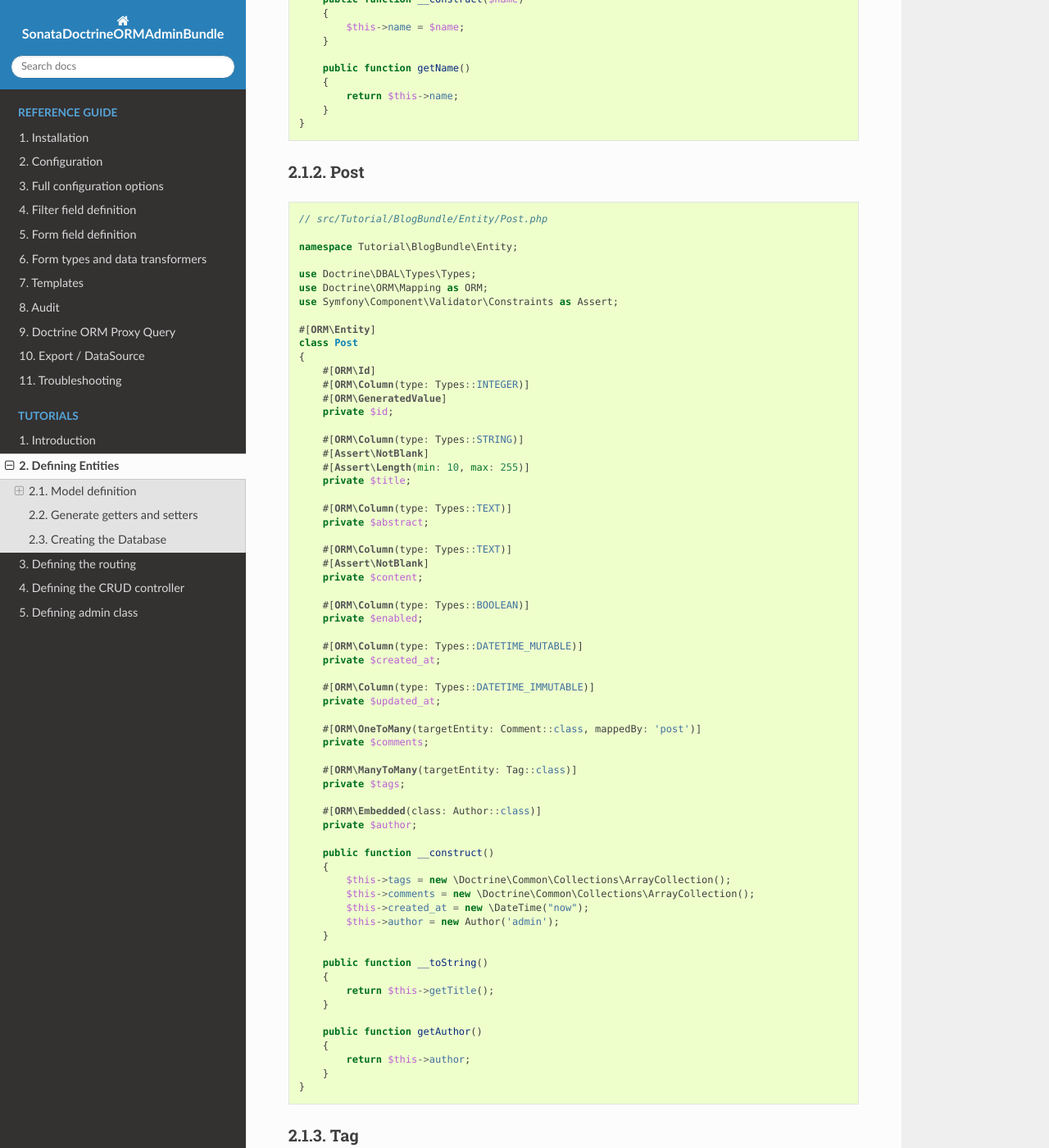
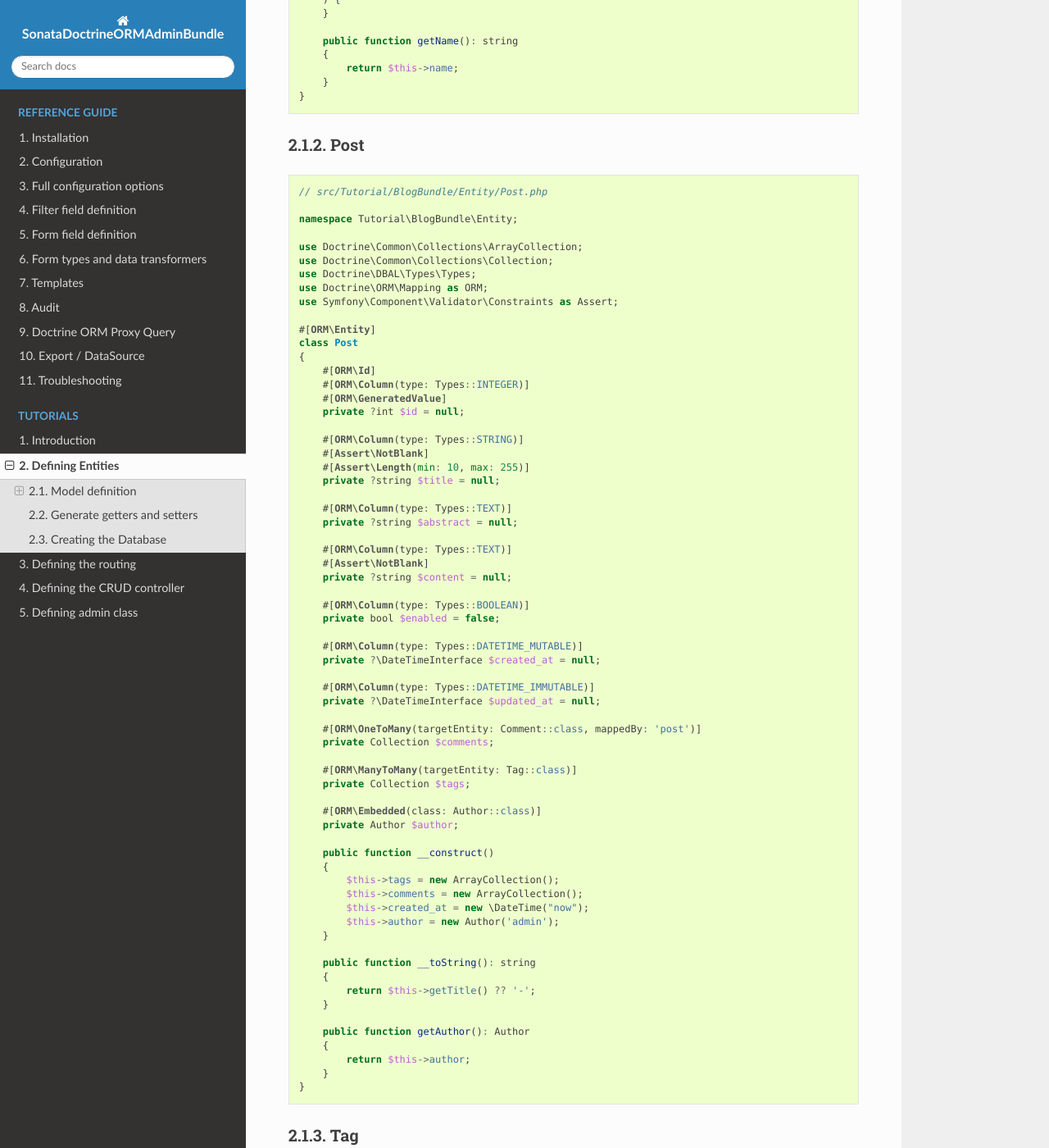
Before and after one commit to sonata-project/SonataDoctrineORMAdminBundle, a Sphinx documentation site: the page built from docs/tutorial/creating_your_first_admin_class/defining_entities.rst, in a window 1280 px wide and 1400 px high, scrolled down 627 px. Shown: the whole window at 82% size. Built offline with Sphinx 7.4.7 and the Read the Docs theme 2.0.0, drawn with Linux system fonts in a browser that asks for light colours; some of the changed text lies outside the part shown.

Commit message:
Actualizar defining_entities.rst

```diff
--- a/docs/tutorial/creating_your_first_admin_class/defining_entities.rst
+++ b/docs/tutorial/creating_your_first_admin_class/defining_entities.rst
@@ -31,15 +31,13 @@ Author
     #[ORM\Embeddable]
     class Author
     {
-        #[ORM\Column(type: Types::STRING)]
-        private $name;
-
-        public function __construct($name)
-        {
-            $this->name = $name;
+        public function __construct(
+            #[ORM\Column(type: Types::STRING)]
+            private string $name
+        ) {
         }
 
-        public function getName()
+        public function getName(): string
         {
             return $this->name;
         }
@@ -54,6 +52,8 @@ Post
 
     namespace Tutorial\BlogBundle\Entity;
 
+    use Doctrine\Common\Collections\ArrayCollection;
+    use Doctrine\Common\Collections\Collection;
     use Doctrine\DBAL\Types\Types;
     use Doctrine\ORM\Mapping as ORM;
     use Symfony\Component\Validator\Constraints as Assert;
@@ -64,52 +64,52 @@ Post
         #[ORM\Id]
         #[ORM\Column(type: Types::INTEGER)]
         #[ORM\GeneratedValue]
-        private $id;
+        private ?int $id = null;
 
         #[ORM\Column(type: Types::STRING)]
         #[Assert\NotBlank]
         #[Assert\Length(min: 10, max: 255)]
-        private $title;
+        private ?string $title = null;
 
         #[ORM\Column(type: Types::TEXT)]
-        private $abstract;
+        private ?string $abstract = null;
 
         #[ORM\Column(type: Types::TEXT)]
         #[Assert\NotBlank]
-        private $content;
+        private ?string $content = null;
 
         #[ORM\Column(type: Types::BOOLEAN)]
-        private $enabled;
+        private bool $enabled = false;
 
         #[ORM\Column(type: Types::DATETIME_MUTABLE)]
-        private $created_at;
+        private ?\DateTimeInterface $created_at = null;
 
         #[ORM\Column(type: Types::DATETIME_IMMUTABLE)]
-        private $updated_at;
+        private ?\DateTimeInterface $updated_at = null;
 
         #[ORM\OneToMany(targetEntity: Comment::class, mappedBy: 'post')]
-        private $comments;
+        private Collection $comments;
 
         #[ORM\ManyToMany(targetEntity: Tag::class)]
-        private $tags;
+        private Collection $tags;
 
         #[ORM\Embedded(class: Author::class)]
-        private $author;
+        private Author $author;
 
         public function __construct()
         {
-            $this->tags = new \Doctrine\Common\Collections\ArrayCollection();
-            $this->comments = new \Doctrine\Common\Collections\ArrayCollection();
+            $this->tags = new ArrayCollection();
+            $this->comments = new ArrayCollection();
             $this->created_at = new \DateTime("now");
             $this->author = new Author('admin');
         }
 
-        public function __toString()
+        public function __toString(): string
         {
-            return $this->getTitle();
+            return $this->getTitle() ?? '-';
         }
 
-        public function getAuthor()
+        public function getAuthor(): Author
         {
             return $this->author;
         }
@@ -124,6 +124,8 @@ Tag
 
     namespace Tutorial\BlogBundle\Entity;
 
+    use Doctrine\Common\Collections\ArrayCollection;
+    use Doctrine\Common\Collections\Collection;
     use Doctrine\DBAL\Types\Types;
     use Doctrine\ORM\Mapping as ORM;
     use Symfony\Component\Validator\Constraints as Assert;
@@ -134,26 +136,26 @@ Tag
         #[ORM\Id]
         #[ORM\Column(type: Types::INTEGER)]
         #[ORM\GeneratedValue]
-        private $id;
+        private ?int $id = null;
 
         #[ORM\Column(type: Types::STRING)]
         #[Assert\NotBlank]
-        private $name;
+        private ?string $name = null;
 
         #[ORM\Column(type: Types::BOOLEAN)]
-        private $enabled;
+        private bool $enabled = false;
 
         #[ORM\ManyToMany(targetEntity: Post::class)]
-        private $posts;
+        private Collection $posts;
 
         public function __construct()
         {
-            $this->posts = new \Doctrine\Common\Collections\ArrayCollection();
+            $this->posts = new ArrayCollection();
         }
 
-        public function __toString()
+        public function __toString(): string
         {
-            return $this->getName();
+            return $this->getName() ?? '-';
         }
     }
 
@@ -176,29 +178,29 @@ Comment
         #[ORM\Id]
         #[ORM\Column(type: Types::INTEGER)]
         #[ORM\GeneratedValue]
-        private $id;
+        private ?int = null;
 
         #[ORM\Column(type: Types::STRING)]
         #[Assert\NotBlank]
-        private $name;
+        private ?string $name = null;
 
         #[ORM\Column(type: Types::STRING)]
         #[Assert\NotBlank]
-        private $email;
+        private ?string $email = null;
 
         #[ORM\Column(type: Types::STRING)]
-        private $url;
+        private ?string $url = null;
 
         #[ORM\Column(type: Types::TEXT)]
         #[Assert\NotBlank]
-        private $message;
+        private ?string $message = null;
 
         #[ORM\ManyToOne(targetEntity: Post::class)]
-        private $post;
+        private ?Post $post = null;
 
-        public function __toString()
+        public function __toString(): string
         {
-            return $this->getName();
+            return $this->getName() ?? '-';
         }
     }
 
```
